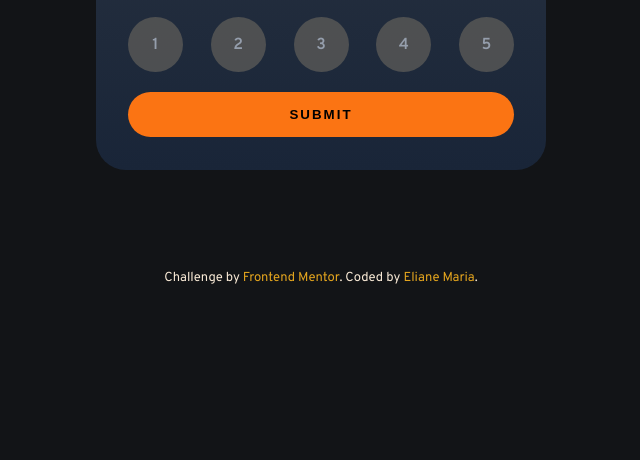
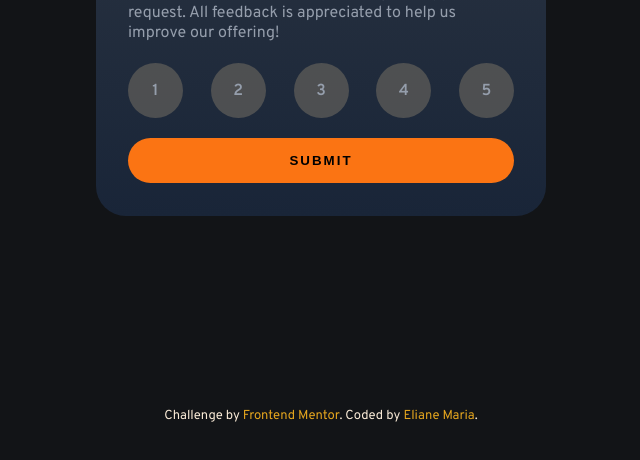
Before and after one commit to ElianeOSilva/Desafio-FrontEnd-Mentor-Componente-de-classifica-o-interativa, a plain HTML site: page index.html in a window 1280 px wide. Shown: the part 330-790 px from the top of the page, without its empty margins (319-959 px from the left). Drawn offline with Linux system fonts and the light colour scheme; a web font is replaced by a local one.

Commit message:
Centraliza o container usando Flexbox

```diff
--- a/index.html
+++ b/index.html
@@ -15,7 +15,6 @@
 <body>
   <div class="container" id="principalContainer">
 
-    <div></div>
     <div class="estrela">
       <img src="img/icon-star.svg" alt="">
     </div>
--- a/style.css
+++ b/style.css
@@ -10,6 +10,9 @@ body {
     background-color: #121417;
     font-family: overpass, sans-serif;
     color: #959eac;
+    height: 100vh;
+    display: grid;
+    place-items: center;
 }
 
 .container {
@@ -101,6 +104,7 @@ footer {
     text-align: center;
     color: antiquewhite;
     font-size: 13px;
+    padding: 0;
 }
 
 footer a {
@@ -115,7 +119,7 @@ footer a {
         border-radius: 20px;
     }
 
-    .opcao ul li{
+    .opcao ul li {
         margin: 10px 3px;
     }
 
```
